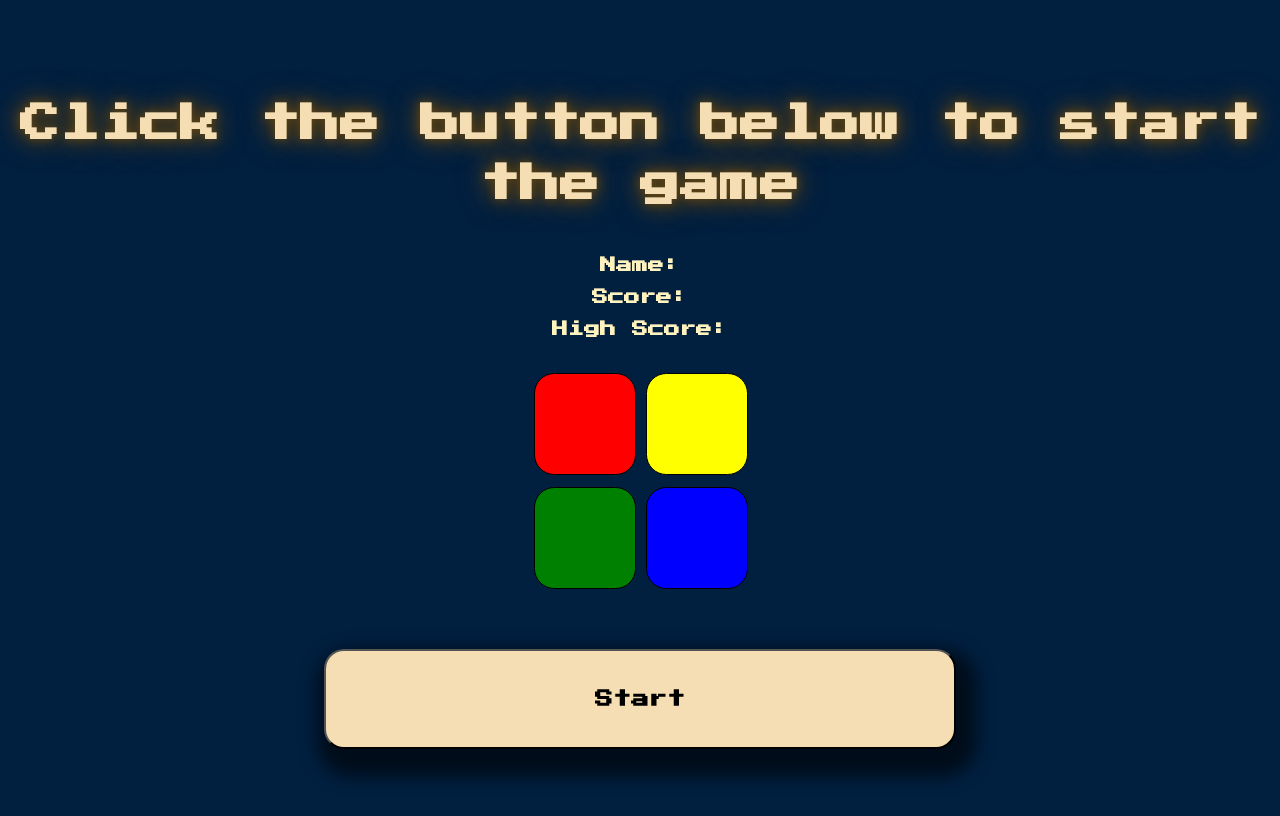
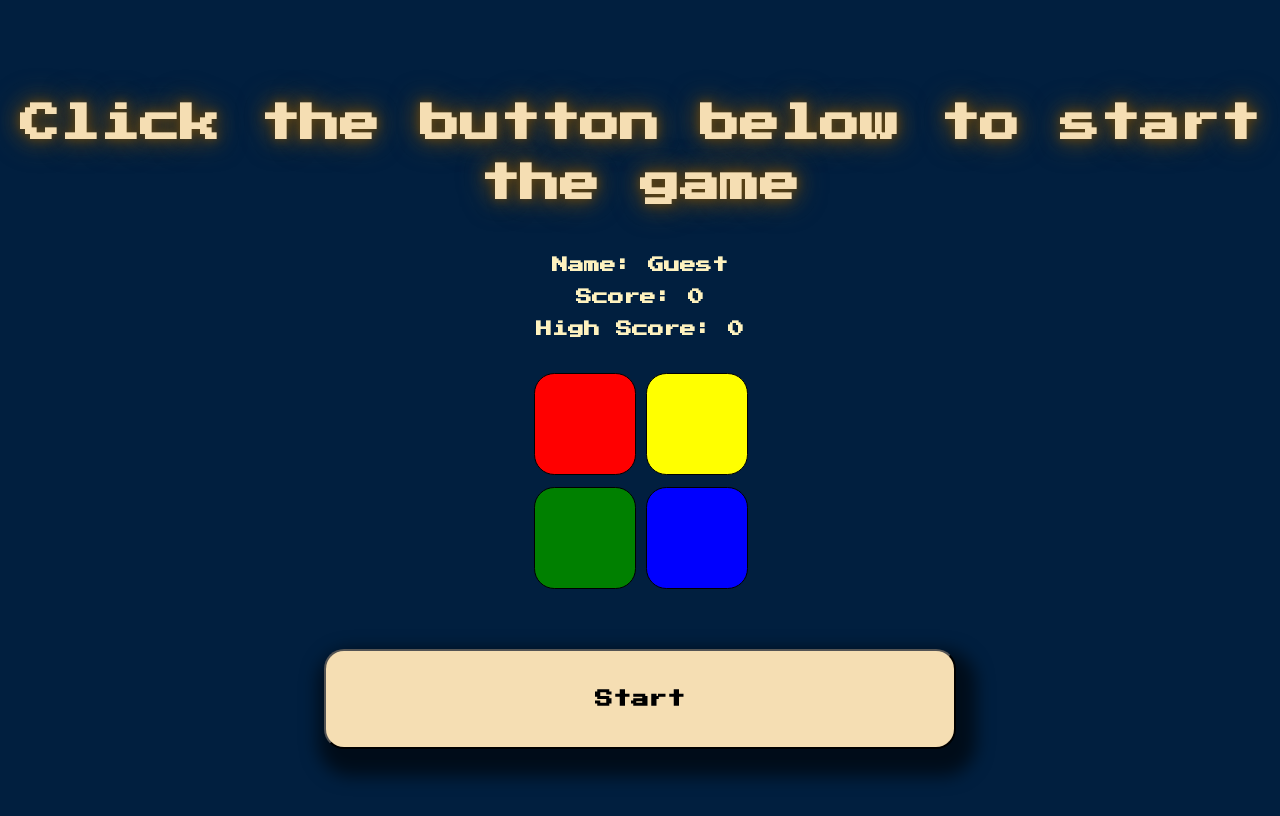
Before and after one commit to devaneyj3/simon_react, a Next.js app: page /game in a window 1280 px wide. Built offline with nearby package versions, Linux system fonts and the light colour scheme; no server answers.

Commit message:
create and use context

```diff
--- a/app/game/page.js
+++ b/app/game/page.js
@@ -1,3 +1,4 @@
+"use client";
 import Game from "@/components/Game";
 
 export default function GamePage() {
--- a/app/layout.js
+++ b/app/layout.js
@@ -1,5 +1,6 @@
 import { Press_Start_2P } from "next/font/google";
 import "../styles/globals.css";
+import { GameContextProvider } from "@/context/gameContext";
 
 const pressStart = Press_Start_2P({
 	variable: "--font-press-start",
@@ -15,7 +16,9 @@ export const metadata = {
 export default function RootLayout({ children }) {
 	return (
 		<html lang="en">
-			<body className={`${pressStart.variable}`}>{children}</body>
+			<GameContextProvider>
+				<body className={`${pressStart.variable}`}>{children}</body>
+			</GameContextProvider>
 		</html>
 	);
 }
--- a/components/Game.js
+++ b/components/Game.js
@@ -2,12 +2,13 @@
 import classes from "../styles/Game.module.scss";
 import { COLORS, randomColor, runGame } from "@/utils";
 import CustomButton from "./CustomButton";
-import { useEffect, useState } from "react";
+import { useEffect } from "react";
 import useSound from "use-sound";
 import ScoreDisplay from "./ScoreDisplay";
+import { useGameContext } from "@/context/gameContext";
 
 export default function Game() {
-	const [colorPressed, setColorPressed] = useState("");
+	const { colorPressed, setColorPressed } = useGameContext();
 	const [playRed] = useSound("/sounds/red.mp3");
 	const [playYellow] = useSound("/sounds/yellow.mp3");
 	const [playGreen] = useSound("/sounds/green.mp3");
--- a/components/Landing.js
+++ b/components/Landing.js
@@ -1,11 +1,12 @@
 "use client";
-import React, { useState } from "react";
+import React from "react";
 import { useRouter } from "next/navigation";
 import classes from "../styles/Landing.module.scss";
 import CustomButton from "./CustomButton";
+import { useGameContext } from "@/context/gameContext";
 
 export default function Landing() {
-	const [name, setName] = useState("");
+	const { setName, name } = useGameContext();
 	const router = useRouter();
 	return (
 		<div className={classes.container}>
--- a/components/ScoreDisplay.js
+++ b/components/ScoreDisplay.js
@@ -1,14 +1,13 @@
-import React from "react";
+"use client";
+import { useGameContext } from "@/context/gameContext";
 
 export default function ScoreDisplay() {
+	const { name, score, highScore } = useGameContext();
 	return (
 		<div>
-			<p>Name:</p>
-			<span></span>
-			<p>Score: </p>
-			<span></span>
-			<p>High Score: </p>
-			<span></span>
+			<p>Name: {name || "Guest"}</p>
+			<p>Score: {score}</p>
+			<p>High Score: {highScore} </p>
 		</div>
 	);
 }
--- /dev/null
+++ b/context/gameContext.js
@@ -0,0 +1,41 @@
+"use client";
+import { createContext, useContext, useState } from "react";
+
+export const GameContext = createContext();
+
+export const GameContextProvider = ({ children }) => {
+	const [colorPressed, setColorPressed] = useState("");
+	const [name, setName] = useState("");
+	const [score, setScore] = useState(0);
+	const [highScore, setHighScore] = useState(0);
+	const [userPattern, setUserPattern] = useState([]);
+	const [randomPattern, setRandomPattern] = useState([]);
+	const [gameIsOver, setGameIsOver] = useState(false);
+
+	const values = {
+		colorPressed,
+		setColorPressed,
+		name,
+		setName,
+		score,
+		setScore,
+		highScore,
+		setHighScore,
+		userPattern,
+		setUserPattern,
+		randomPattern,
+		setRandomPattern,
+		gameIsOver,
+		setGameIsOver,
+	};
+
+	return <GameContext.Provider value={values}>{children}</GameContext.Provider>;
+};
+
+export const useGameContext = () => {
+	const context = useContext(GameContext);
+	if (!context) {
+		throw new Error("useGameContext must be used within a GameContextProvider");
+	}
+	return context;
+};
```
